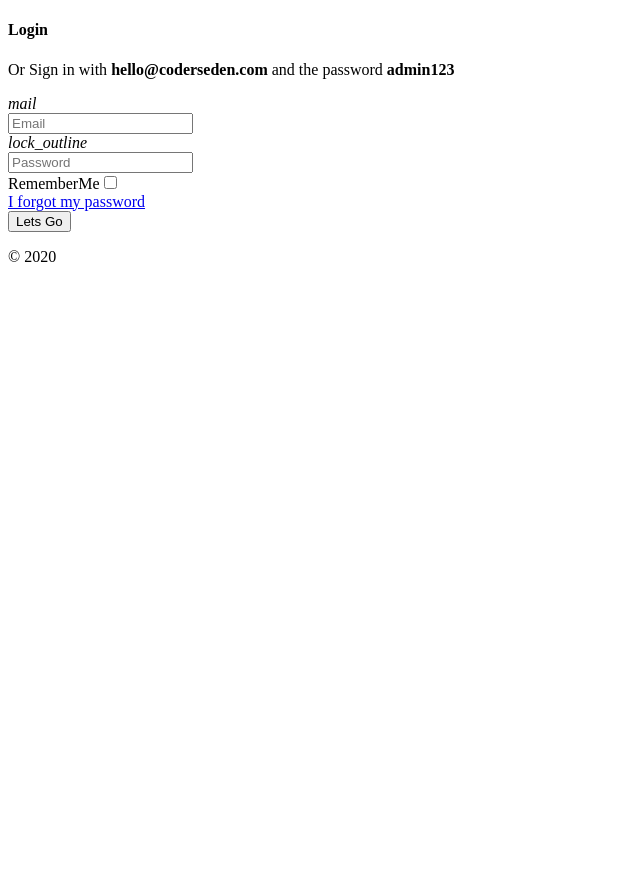
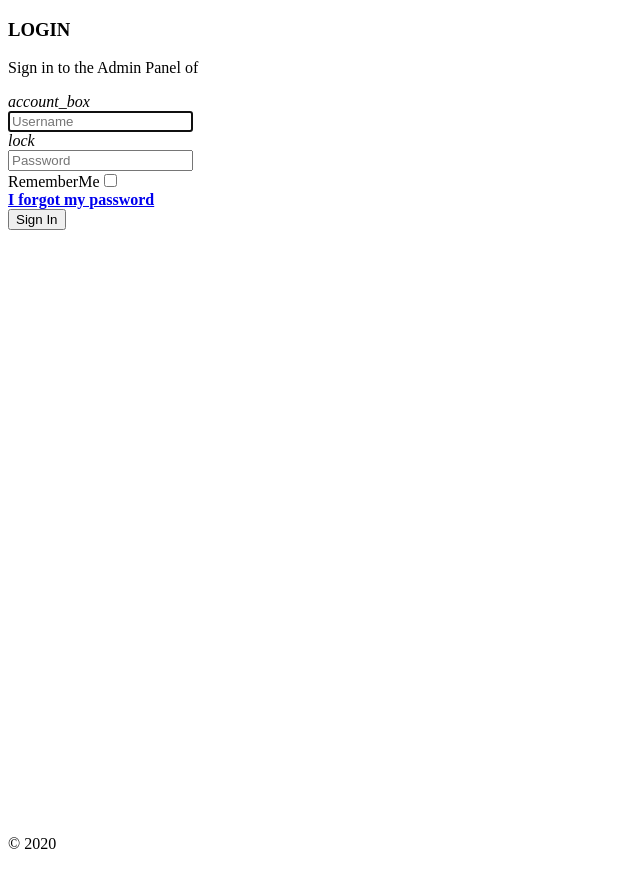
Before and after one commit to HarishSTOnline/Yii2-Material-Dashboard, a Yii app: template backend/views/site/login.php in a window 1280 px wide. Shown: the whole page, without its empty margins (0-640 px from the left). Before the commit the page ends 262 px from the top, so only its background shows below. Run offline with PHP 8.4 and a stand-in for Yii, Linux system fonts and the light colour scheme; the template is opened without the code that fills it, so the values that code supplies are empty; form fields are guessed from the names that the template uses; some libraries are stand-ins or nearby versions.

Commit message:
Backend Login Page Integrated with Design

```diff
--- a/backend/views/site/login.php
+++ b/backend/views/site/login.php
@@ -5,117 +5,121 @@
 /* @var $model \common\models\LoginForm */
 
 use yii\helpers\Html;
-use yii\bootstrap\ActiveForm;
+use yii\bootstrap4\ActiveForm;
+use yii\helpers\Url;
 
 $this->title = 'Login';
 $this->params['breadcrumbs'][] = $this->title;
 ?>
-<!-- <div class="site-login">
-    <h1><?= Html::encode($this->title) ?></h1>
 
-    <p>Please fill out the following fields to login:</p>
+<div class="container site-login">
+  <div class="row">
 
-    <div class="row">
-        <div class="col-lg-5">
-            <?php $form = ActiveForm::begin(['id' => 'login-form']); ?>
+    <div class="col-lg-4 col-md-6 col-sm-8 ml-auto mr-auto d-flex align-items-center justify-content-center" style="height: 100vh;">
 
-                <?= $form->field($model, 'username')->textInput(['autofocus' => true]) ?>
+      <?php $form = ActiveForm::begin([
+        'id' => 'login-form',
+        'method' => 'post',
+      ]); ?>
 
-                <?= $form->field($model, 'password')->passwordInput() ?>
+      <div class="card card-login card-hidden" style="width: 23rem;">
 
-                <?= $form->field($model, 'rememberMe')->checkbox() ?>
+        <!-- Card Header -->
+        <div class="card-header card-header-rose text-center">
+          <h3 class="card-title text-center text-bold">
+            <strong>LOGIN</strong>
+          </h3>
+        </div>
+        <!-- Card Header End -->
 
-                <div class="form-group">
-                    <?= Html::submitButton('Login', ['class' => 'btn btn-primary', 'name' => 'login-button']) ?>
-                </div>
+        <!-- Card Body -->
+        <div class="card-body">
 
-            <?php ActiveForm::end(); ?>
-        </div>
-    </div>
-</div> -->
+          <p class="card-description text-center">
+            Sign in to the Admin Panel of <strong class="text-primary"><?= Yii::$app->params['applicationName'] ?></strong>
+          </p>
 
-<div class="container">
-    <div class="row">
-      <div class="col-lg-4 col-md-6 col-sm-8 ml-auto mr-auto">
-        <?php $form = ActiveForm::begin( [
-	        'id'     => 'login-form',
-	        'method' => 'post',
-        ] ); ?>
-          <div class="card card-login card-hidden">
-            <div class="card-header card-header-rose text-center">
-              <h4 class="card-title text-center">Login</h4>
-                <div class="social-line">
-                    <a href="#pablo" class="btn btn-just-icon btn-link btn-white">
-                      <i class="fa fa-facebook-square"></i>
-                    </a>
-                    <a href="#pablo" class="btn btn-just-icon btn-link btn-white">
-                      <i class="fa fa-twitter"></i>
-                    </a>
-                    <a href="#pablo" class="btn btn-just-icon btn-link btn-white">
-                      <i class="fa fa-google-plus"></i>
-                    </a>
-                </div>
-            </div>
-              <div class="card-body">
-                  <p class="card-description text-center">Or Sign in with  <strong>hello@coderseden.com</strong>  and the password <strong>admin123</strong> </p>
           <div class="form-group has-default">
             <div class="input-group">
               <div class="input-group-prepend">
                 <span class="input-group-text">
-                      <i class="material-icons">mail</i>
+                  <i class="material-icons">account_box</i>
                 </span>
               </div>
-	                <?= $form->field( $model, 'username', [
+
+              <?= $form->field($model, 'username', [
+                    'template' => '{input}',
+                    'options' => [
+                      'class' => 'form-group has-feedback',
+                      'tag' => false,
+                    ]
+                  ])->textInput([
+                    'placeholder' => 'Username',
+                    'autofocus' => true,
+                  ])->label(false)
+              ?>
+
+            </div>
+          </div>
+
+          <div class="form-group has-default">
+            <div class="input-group">
+              <div class="input-group-prepend">
+                <span class="input-group-text">
+                  <i class="material-icons">lock</i>
+                </span>
+              </div>
+
+              <?= $form->field($model, 'password', [
                     'template' => '{input}',
                     'options'  => [
                       'class' => 'form-group has-feedback',
                       'tag'   => false,
-		                ]
-	                ] )->textInput( [ 'placeholder' => 'Email' ] )->label( false ); ?>
+                    ],
+                  ])->passwordInput([
+                    'placeholder' => 'Password'
+                  ])->label(false);
+              ?>
+
             </div>
           </div>
-              <div class="form-group has-default">
-                <div class="input-group">
-                  <div class="input-group-prepend">
-                    <span class="input-group-text">
-                      <i class="material-icons">lock_outline</i>
-                    </span>
+
+          <div class="form-check">
+            <label class="form-check-label">
+
+              <?= $form->field($model, 'rememberMe', [
+                    'template' => '<div class=\"col-lg-offset-1 col-lg-3\">{input}</div>',
+                  ])->checkbox()->label();
+              ?>
+
+            </label>
           </div>
-	                <?= $form->field( $model, 'password', [
-		                'template' => '{input}',
-		                'options'  => [
-			                'class' => 'form-group has-feedback',
-			                'tag'   => false,
-		                ]
-	                ] )->passwordInput( [ 'placeholder' => 'Password' ] )->label( false ); ?>
+
+        </div>
+        <!-- Card Body End -->
+
+        <!-- Card Footer -->
+        <div class="card-footer justify-content-center">
+          <strong>
+            <?= Html::a( Yii::t('app', 'I forgot my password'), Url::to(['site/forgot'])) ?>
+          </strong>
+        </div>
+        <!-- Card Footer End -->
+
+        <!-- Card Footer -->
+        <div class="card-footer justify-content-center">
+          <?= Html::submitButton('Sign In', ['class' => 'btn btn-primary btn-round', 'name' => 'login-button']) ?>
+        </div>
+        <!-- Card Footer -->
+
+      </div>
+
+      <!-- Form Error Prints in an Alert -->
+      <?= $form->errorSummary($model) ?>
+
+      <?php ActiveForm::end(); ?>
+
+    </div>
+
   </div>
 </div>
-                <div class="form-check">
-                      <label class="form-check-label">
-                <?= $form->field( $model, 'rememberMe', [
-	                'template' => "<div class=\"col-lg-offset-1 col-lg-3\">{input}</div>\n<div class=\"col-lg-8\">{error}</div>",
-                ] )->checkbox()->label(); ?>
-                      </label>
-                </div>
-                <div class="form-group">
-                <div class="input-group">
-                  <div class="input-group-prepend">
-                    <span class="input-group-text">
-                      <i class="material-icons"></i>
-                    </span>
-                  </div>
-	                <?= $form->errorSummary( $model ) ?>
-                </div>
-              </div>
-            </div>
-              <div class="card-footer justify-content-center">
-                <a href="<?= \yii\helpers\Url::to(['/site/forgot']);?>"><?= \Yii::t('app', 'I forgot my password');?></a>
-            </div>
-            <div class="card-footer justify-content-center">
-              <button type="submit" class="btn btn-primary btn-round">Lets Go</button>
-            </div>
-          </div>
-	      <?php ActiveForm::end(); ?>
-      </div>
-    </div>
-</div>
--- a/common/config/params.php
+++ b/common/config/params.php
@@ -5,4 +5,5 @@ return [
     'senderEmail' => 'noreply@example.com',
     'senderName' => 'Example.com mailer',
     'user.passwordResetTokenExpire' => 3600,
+    'applicationName' => 'Jwellery'
 ];
```
Lines whose indentation alone changed are shown as unchanged.
